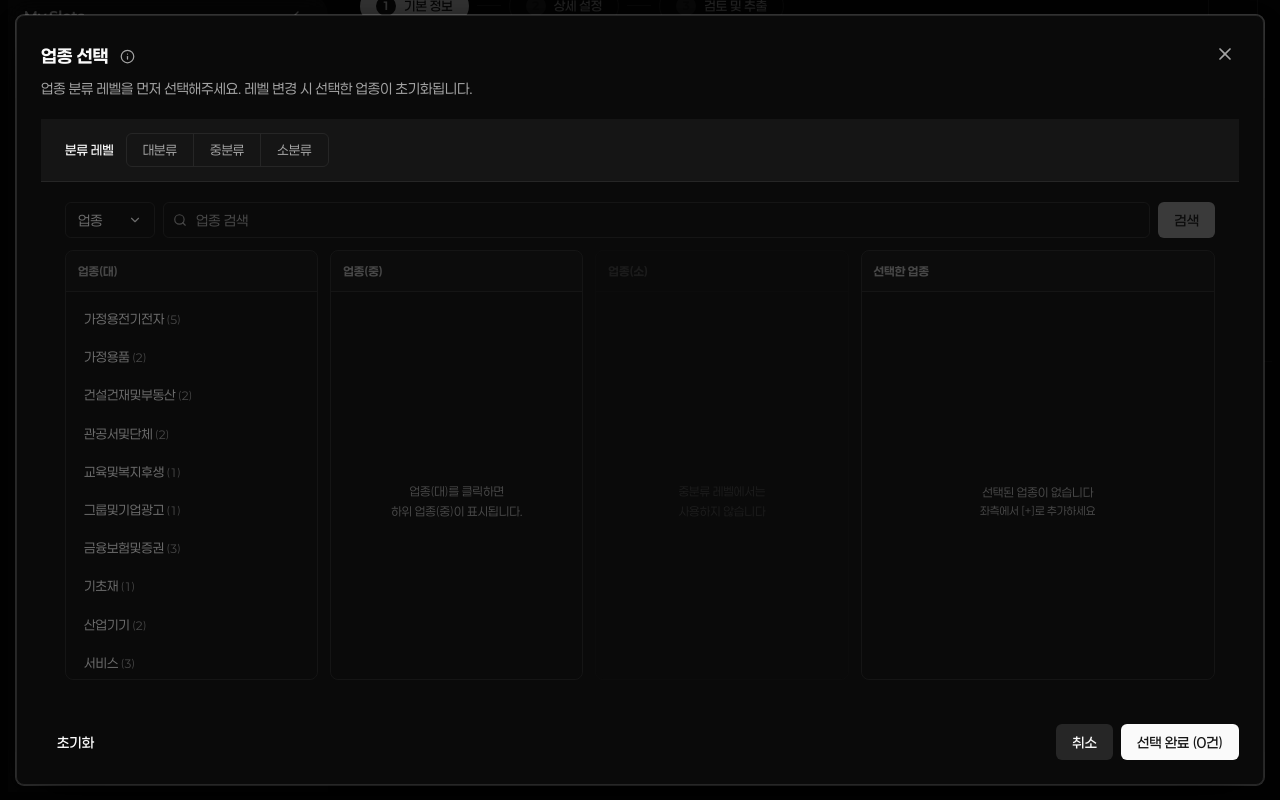
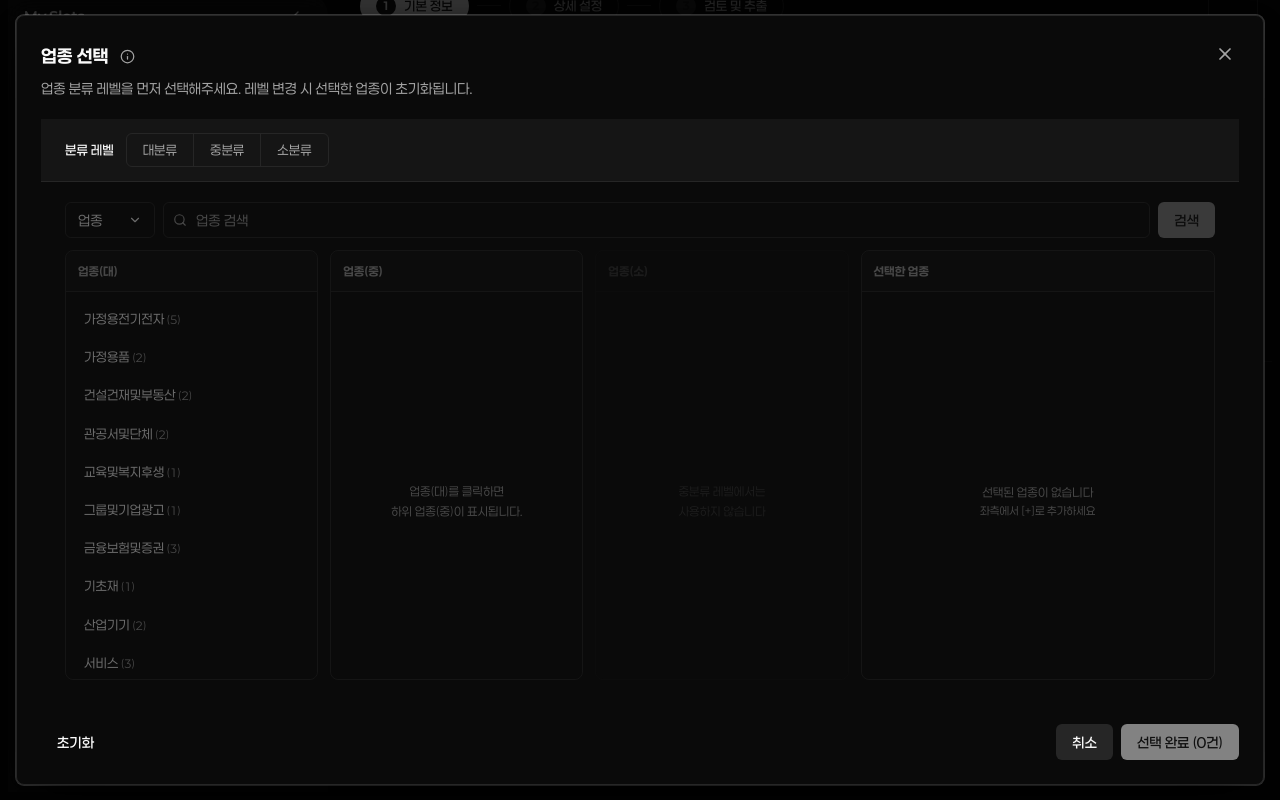
Before and after one commit to taetaej/ReadySet, a React (Vite) app: page /datashot/new in a window 1280 px wide. Both pictures are taken after a click on the element "업종을 선택하세요.". Shown: the part 281-1081 px from the top of the page. Built offline with nearby package versions, Linux system fonts and the light colour scheme.

Commit message:
업종 선택 완료 버튼 비활성화 + 다음 버튼 disabled 처리

```diff
--- a/src/components/datashot/CreateDataset.tsx
+++ b/src/components/datashot/CreateDataset.tsx
@@ -229,8 +229,9 @@ export function CreateDataset({ slotData }: CreateDatasetProps) {
                 {currentStep < 3 ? (
                   <button
                     onClick={handleNext}
+                    disabled={currentStep === 1 ? !isStep1Valid() : !isStep2Valid()}
                     className="btn btn-primary btn-lg"
-                    style={{ display: 'flex', alignItems: 'center', gap: '6px' }}
+                    style={{ display: 'flex', alignItems: 'center', gap: '6px', opacity: (currentStep === 1 ? !isStep1Valid() : !isStep2Valid()) ? 0.5 : 1, cursor: (currentStep === 1 ? !isStep1Valid() : !isStep2Valid()) ? 'not-allowed' : 'pointer' }}
                   >
                     다음
                     <ChevronRight size={20} />
--- a/src/components/datashot/IndustryDialog.tsx
+++ b/src/components/datashot/IndustryDialog.tsx
@@ -76,7 +76,6 @@ export function IndustryDialog({ isOpen, onClose, selectedIndustries, onUpdate,
   const [hasSearched, setHasSearched] = useState(false)
   const [activeMajor, setActiveMajor] = useState<string | null>(null)
   const [activeMid, setActiveMid] = useState<string | null>(null)
-  const [showValidation, setShowValidation] = useState(false)
 
   // 모달 열릴 때마다 검색/탐색 상태 초기화 (선택된 업종은 유지)
   useEffect(() => {
@@ -90,7 +89,6 @@ export function IndustryDialog({ isOpen, onClose, selectedIndustries, onUpdate,
       setHasSearched(false)
       setActiveMajor(null)
       setActiveMid(null)
-      setShowValidation(false)
       setLocalLevel(industryLevel)
     }
   }, [isOpen])
@@ -690,22 +688,16 @@ export function IndustryDialog({ isOpen, onClose, selectedIndustries, onUpdate,
               </div>
             </div>
           </div>
-          {showValidation && selectedIndustries.length === 0 && (
-            <div style={{ fontSize: '12px', color: 'hsl(var(--destructive))', marginTop: '8px' }}>
-              업종을 선택해주세요.
-            </div>
-          )}
         </div>
 
         <div className="dialog-footer">
           <button onClick={handleReset} className="btn btn-ghost btn-md" style={{ marginRight: 'auto' }}>초기화</button>
           <button onClick={onClose} className="btn btn-secondary btn-md">취소</button>
           <button
-            onClick={() => {
-              if (selectedIndustries.length === 0) { setShowValidation(true); return }
-              onClose()
-            }}
+            onClick={onClose}
+            disabled={selectedIndustries.length === 0}
             className="btn btn-primary btn-md"
+            style={{ opacity: selectedIndustries.length === 0 ? 0.5 : 1, cursor: selectedIndustries.length === 0 ? 'not-allowed' : 'pointer' }}
           >
             선택 완료 ({selectedIndustries.length}건)
           </button>
```
